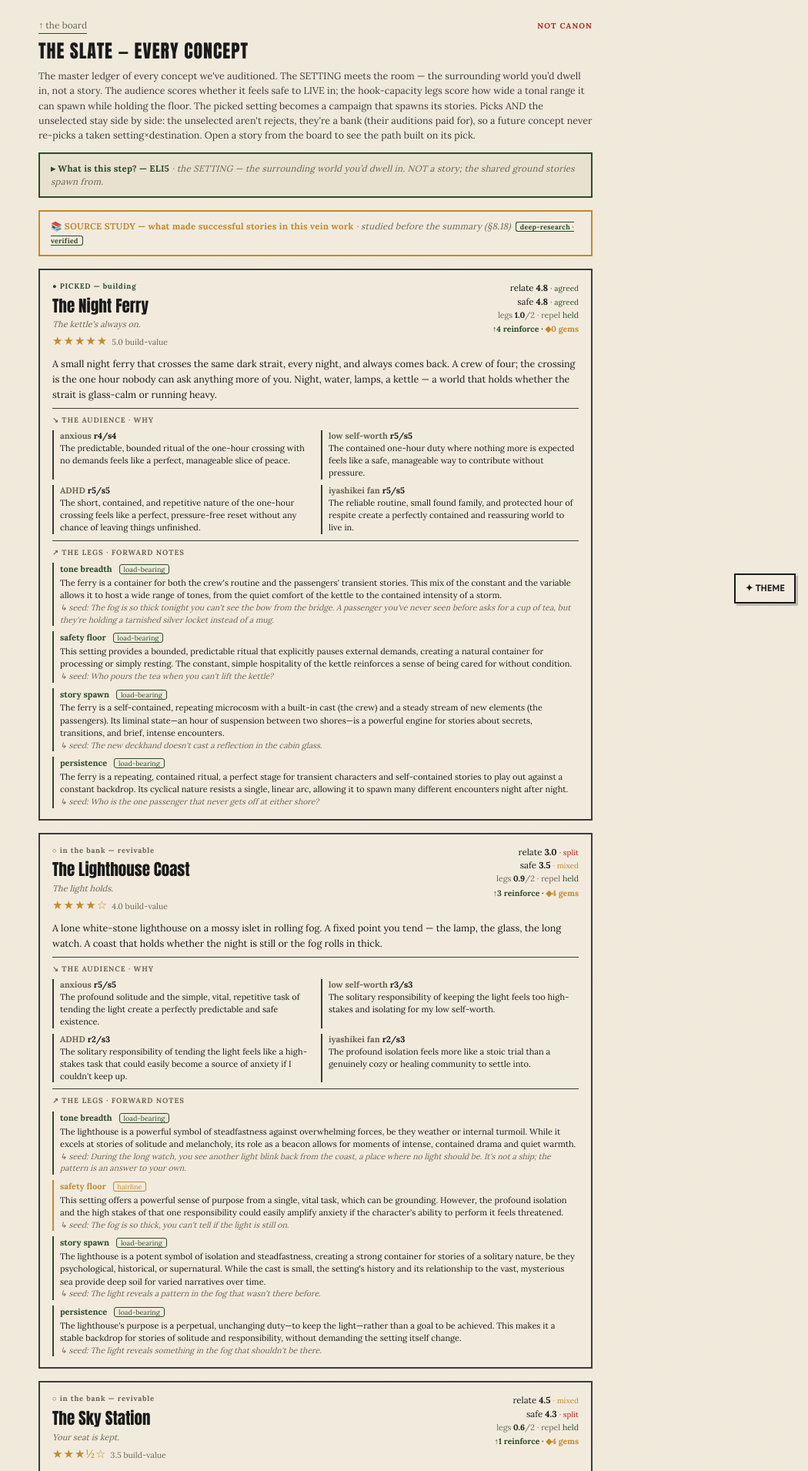
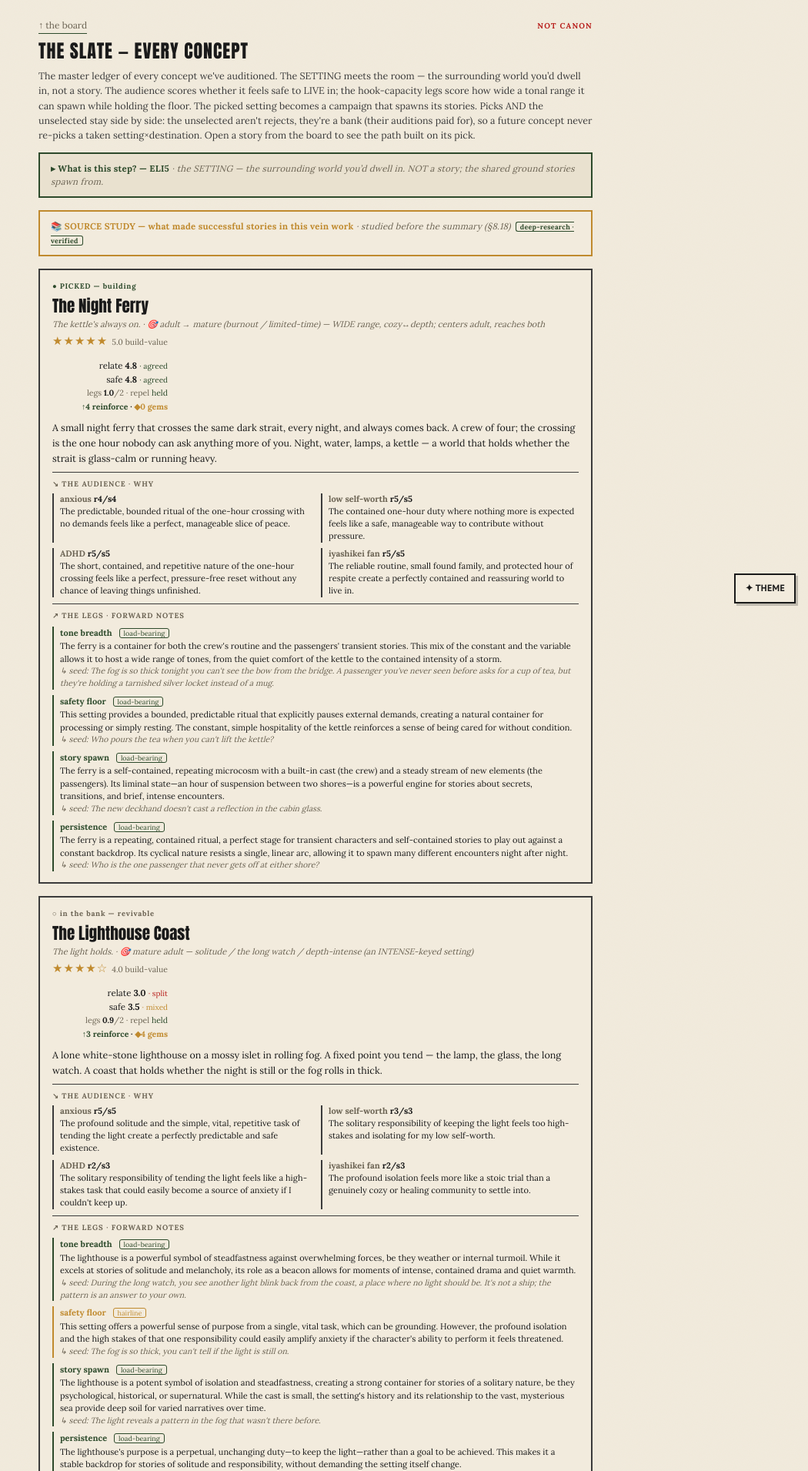
Before and after one commit to cybervaldez/myliar-website, a Next.js app: page /auditions/concept in a window 1280 px wide. Shown: the top 1911 px of the page at 77% size, without its empty margins (230-1280 px from the left). Built offline with nearby package versions, Linux system fonts and the light colour scheme.

Commit message:
deploy: sync website/ from monorepo @ a542d03

```diff
--- a/app/auditions/data/settings.json
+++ b/app/auditions/data/settings.json
@@ -4,19 +4,22 @@
    "id": "ferry",
    "title": "The Night Ferry",
    "line": "The kettle's always on.",
-   "world": "A small night ferry that crosses the same dark strait, every night, and always comes back. A crew of four; the crossing is the one hour nobody can ask anything more of you. Night, water, lamps, a kettle — a world that holds whether the strait is glass-calm or running heavy."
+   "world": "A small night ferry that crosses the same dark strait, every night, and always comes back. A crew of four; the crossing is the one hour nobody can ask anything more of you. Night, water, lamps, a kettle — a world that holds whether the strait is glass-calm or running heavy.",
+   "nativeAge": "adult → mature (burnout / limited-time) — WIDE range, cozy↔depth; centers adult, reaches both"
   },
   {
    "id": "lighthouse",
    "title": "The Lighthouse Coast",
    "line": "The light holds.",
-   "world": "A lone white-stone lighthouse on a mossy islet in rolling fog. A fixed point you tend — the lamp, the glass, the long watch. A coast that holds whether the night is still or the fog rolls in thick."
+   "world": "A lone white-stone lighthouse on a mossy islet in rolling fog. A fixed point you tend — the lamp, the glass, the long watch. A coast that holds whether the night is still or the fog rolls in thick.",
+   "nativeAge": "mature adult — solitude / the long watch / depth-intense (an INTENSE-keyed setting)"
   },
   {
    "id": "cloudhouse",
    "title": "The Sky Station",
    "line": "Your seat is kept.",
-   "world": "A soft-lit sky station moored above sleeping hills. You read one patch of sky and make one small mark, and a rough little constellation is allowed to count. A station that holds whether the night is clear or the weather turns."
+   "world": "A soft-lit sky station moored above sleeping hills. You read one patch of sky and make one small mark, and a rough little constellation is allowed to count. A station that holds whether the night is clear or the weather turns.",
+   "nativeAge": "younger → broad — light / whimsical cozy; the most age-accessible"
   }
  ],
  "results": {
--- a/app/auditions/registry.ts
+++ b/app/auditions/registry.ts
@@ -25,12 +25,12 @@ export const stepNo = (k: string) => "①②③④⑤⑥"[STEP_DEFS.findIndex((s
 
 // THE SLATE — the master SETTING ledger (every setting/world auditioned). Cross-campaign by nature:
 // settings are the grouping ground; a picked setting becomes a campaign that spawns its stories.
-export const SLATE = slate as unknown as { settings: { id: string; title: string; line: string; world: string }[] } & StepData;
+export const SLATE = slate as unknown as { settings: { id: string; title: string; line: string; world: string; nativeAge?: string }[] } & StepData;
 export const SLATE_STATUS: Record<string, string> = { ferry: "building", lighthouse: "available", cloudhouse: "available" };
 
 // per-step normalizers → Item[]. concept = the SETTINGS slate; pilot = the MOMENTS (story-doors).
 const NORM: Record<string, (d: { [k: string]: unknown }) => Item[]> = {
-  concept: (d) => (d as unknown as typeof SLATE).settings.map((s, k) => ({ key: s.id, idx: k + 1, title: s.title, sub: s.line, body: s.world })),
+  concept: (d) => (d as unknown as typeof SLATE).settings.map((s, k) => ({ key: s.id, idx: k + 1, title: s.title, sub: s.nativeAge ? `${s.line}  ·  🎯 ${s.nativeAge}` : s.line, body: s.world })),
   // the pilot is SCRUB GROUPS — each rendered as the SCENE arc (the scrubber): one row per scene (the
   // surrounding WEATHER, the stage) + its arc bar (calm → the storm → first light). NOT the story's tone.
   pilot: (d) => {
```
